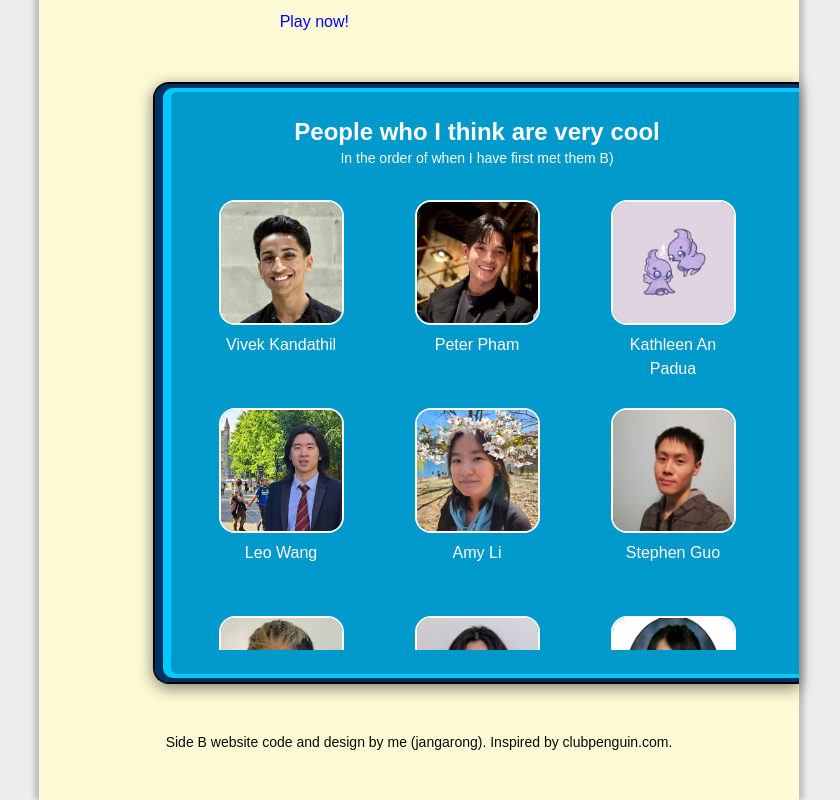
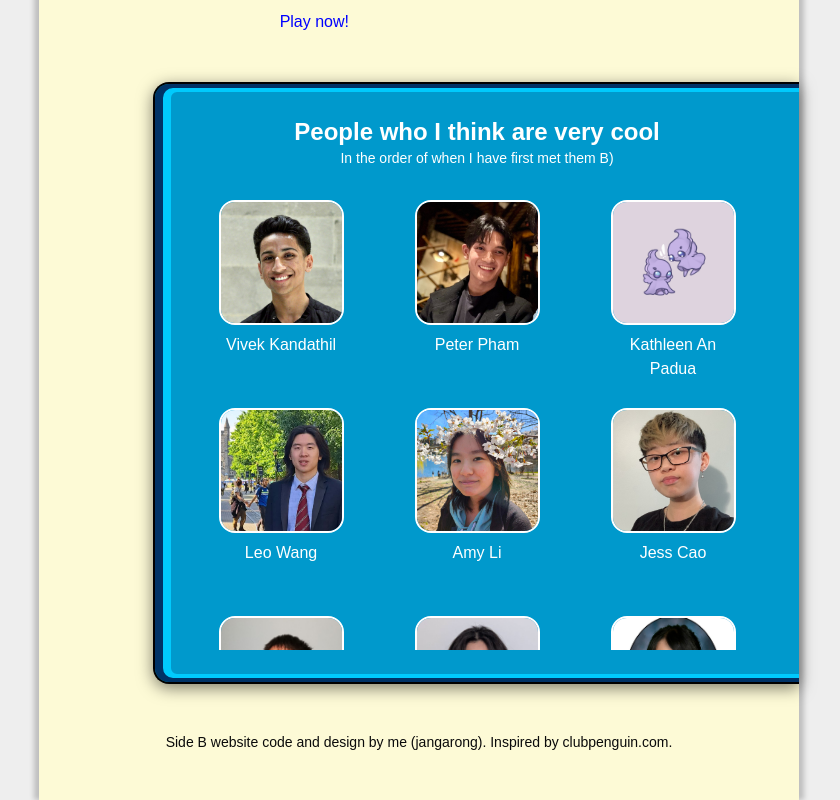
Before and after one commit to jangarong/jangarong.github.io, a Next.js app: page /b in a window 1280 px wide. Shown: the part 733-1533 px from the top of the page, without its empty margins (221-1061 px from the left). Built offline with nearby package versions, Linux system fonts and the light colour scheme.

Commit message:
fix ordering

```diff
--- a/src/components/b-friends.tsx
+++ b/src/components/b-friends.tsx
@@ -33,14 +33,14 @@ const frens: Friend[] = [
         name: "Trinity Li"
     },
     {
+        url: "https://epicsteve2.github.io/",
+        img: "/assets/b/friends/stephen.jpg",
+        name: "Stephen Guo"
+    },
+    {
         url: "https://jcaoj.github.io/",
         img: "/assets/b/friends/jay.jpg",
         name: "Jess Cao"
-    },
-    {
-        url: "https://epicsteve2.github.io/",
-        img: "/assets/b/friends/stephen.jpg",
-        name: "Stephen Guo"
     },
     {
         url: "https://liamy.webflow.io/",
```
